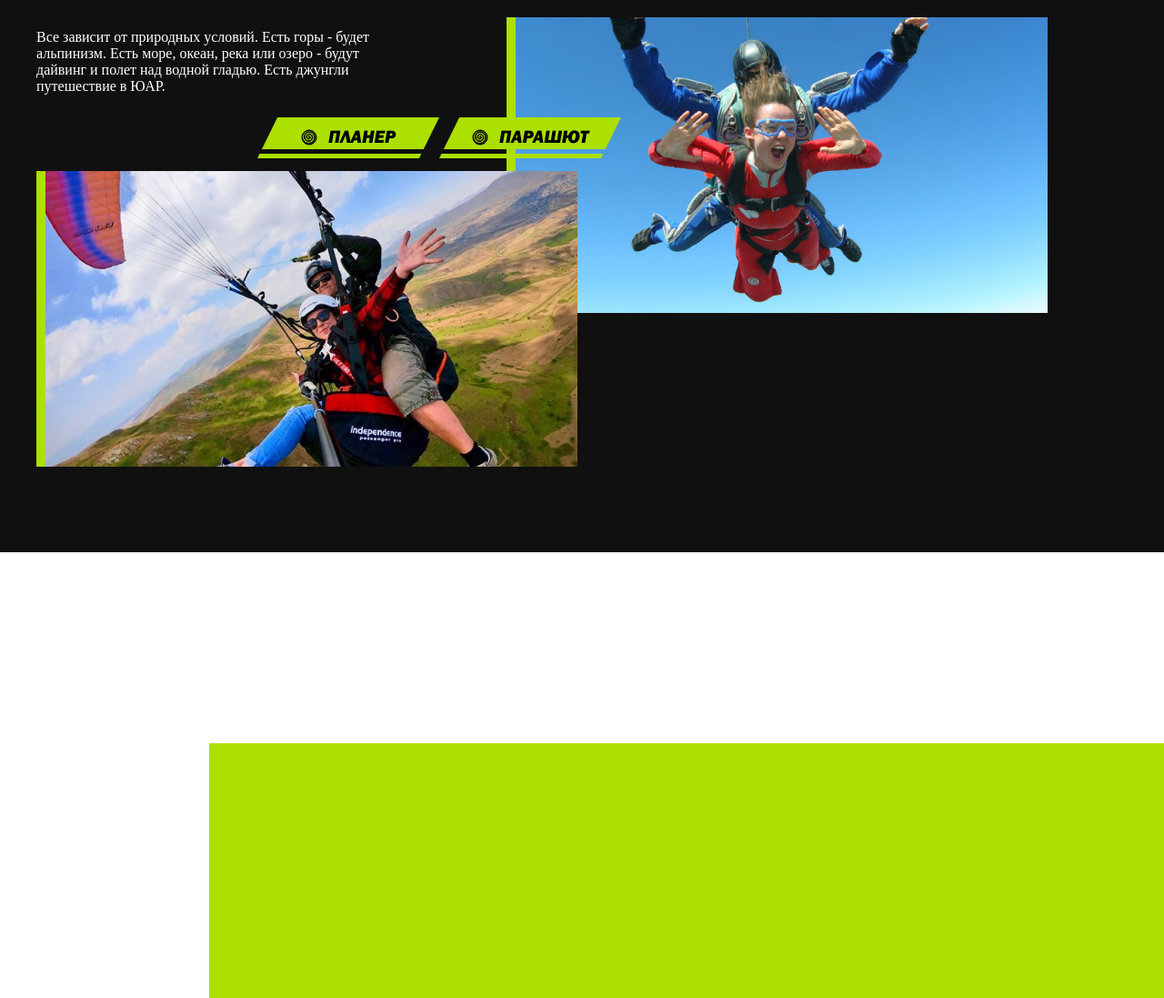
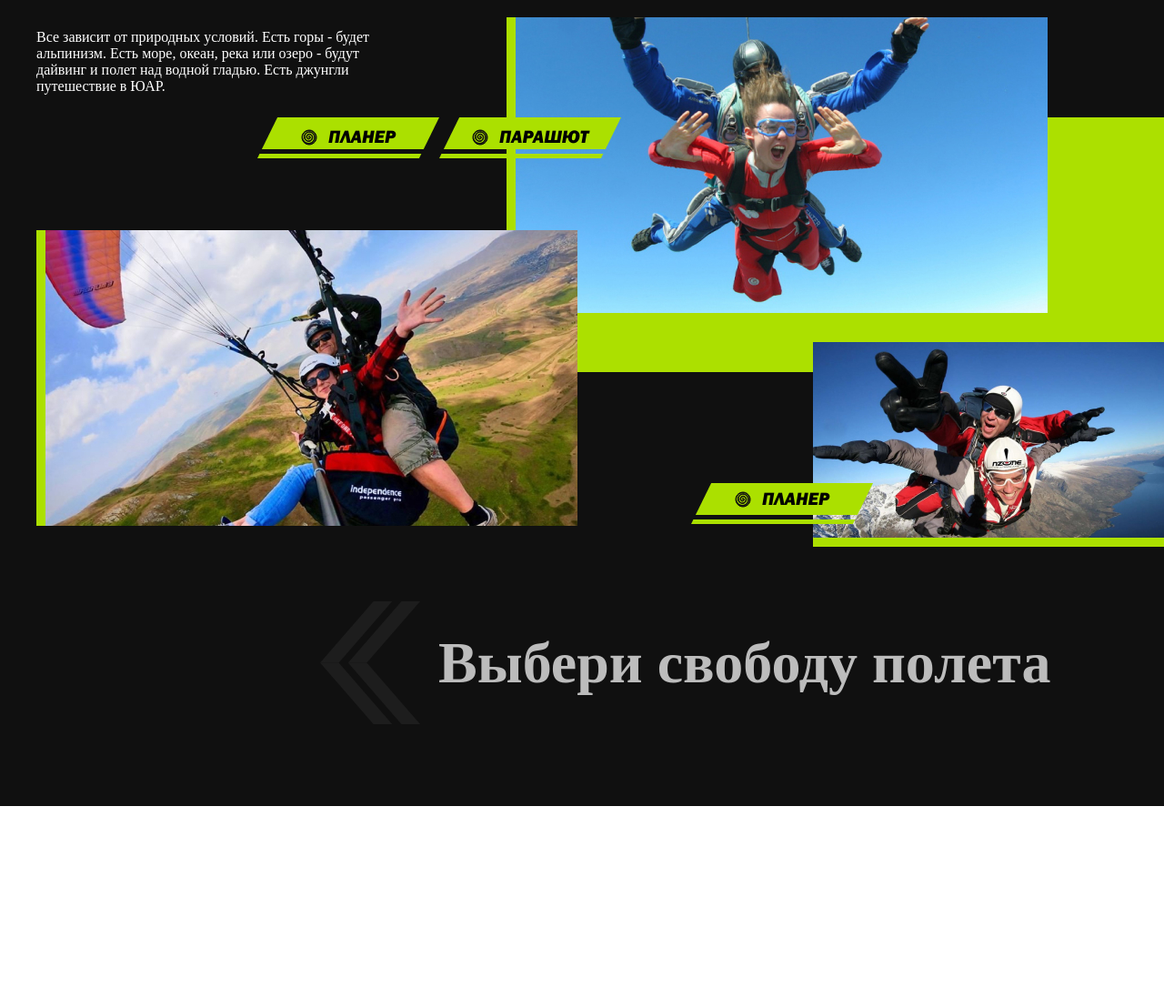
Before and after one commit to SergeyShcerbakov/Sport, a website: page app/index.html in a window 1280 px wide. Shown: the part 1780-2877 px from the top of the page at 91% size. After the commit the page ends 2666 px from the top, so only its background shows below. Drawn offline with nearby package versions, Linux system fonts and the light colour scheme; files that its build step writes are made by us from their sources.

Commit message:
fixed air

```diff
--- a/app/partails/air.html
+++ b/app/partails/air.html
@@ -28,10 +28,16 @@
                         <p class="air-text">Парашют</p>
                     </div>
                 </div>
-                <img class="air-img-one" src="images/air/air-photo-one.jpg" alt="air photo one">
+                <div class="box-img">
+                    <img class="air-img-one" src="images/air/air-photo-one.jpg" alt="air photo one">
+                </div>
                 <img class="air-img-two" src="images/air/air-photo-two.jpg" alt="air photo two">
+                <img class="air-photo-three" src="images/air/air-photo-three.jpg" alt="air phot three">
             </div>
         </div>
-        <div class="air-rectangle"></div>
+            <div class="air-planer-two">
+                <p class="air-text-two">Планер</p>
+            </div>
+        <h2 class="air-slogan">Выбери свободу полета</h2>
     </div>
 </section>
--- a/app/scss/_air.scss
+++ b/app/scss/_air.scss
@@ -95,7 +95,7 @@ input {
 .air-plans {
   display: flex;
   margin-left: 243px;
-  z-index: 0;
+  z-index: 3;
   position: absolute;
 }
 
@@ -123,30 +123,67 @@ input {
 .air-img-one {
   margin-left: 517px;
   margin-top: -110px;
+  position: absolute;
 }
 
 .air-img-two {
   margin-top: -160px;
+  z-index: 3;
+  position: absolute;
 }
 
-//.box-img-bg-one {
-//  background: #abe000;
-//  width: 1050px;
-//  height: 250px;
-//  &:after {
-//    content: '';
-//    background: #abe000;
-//    width: 1050px;
-//    height: 250px;
-//  }
-//}
+.box-img:after {
+  content: url('../images/air/air-rectangle.jpg');
+  width: 150px;
+  height: 280px;
+  margin-left: 43%;
+}
 
-.air-rectangle {
-  background: #abe000;
-  width: 1050px;
-  height: 280px;
-  position: absolute;
-  right: 0;
-  margin-top: 300px;
+.air-planer-two {
+  margin-top: -7%;
+  margin-left: 60%;
+  width: 200px;
+  height: 45px;
+  text-align: center;
+  background-image: url('../images/header-menu.svg');
   z-index: 0;
+  position: relative;
 }
+
+.air-text-two {
+  margin-top: 10px;
+  text-transform: uppercase;
+  font-family: FranklinGothicItalic;
+  font-size: 20px;
+  justify-content: center;
+  padding: 6px 0;
+  &:before {
+    content: url('../images/air/air-icon.svg');
+    width: 16px;
+    height: 16px;
+    margin-right: 12px;
+    vertical-align: -3px;
+  }
+}
+
+.air-photo-three {
+  margin-left: 70%;
+  margin-top: -3%;
+}
+
+.air-slogan {
+  color: #bcbcbc;
+  font-size: 64px;
+  margin-top: 85px;
+  margin-left: 312px;
+  font-family: "AG"; // not work
+  width: 1200px;
+  align-items: center;
+  display: flex;
+  &:before {
+    content: url('../images/air/air-arrom-left.svg');
+    width: 110px;
+    height: 135px;
+    margin-right: 20px;
+  }
+}
```
Also changed, not shown: dest/index.html (+8 -2 lines), app/css/style.css, app/images/air/air-arrom-left.svg (added), app/images/air/air-photo-three.jpg (added), app/images/air/air-rectangle.jpg (added), dest/css/style.css, dest/images/air/air-arrom-left.svg (added), dest/images/air/air-photo-three.jpg (added), dest/images/air/air-rectangle.jpg (added).
